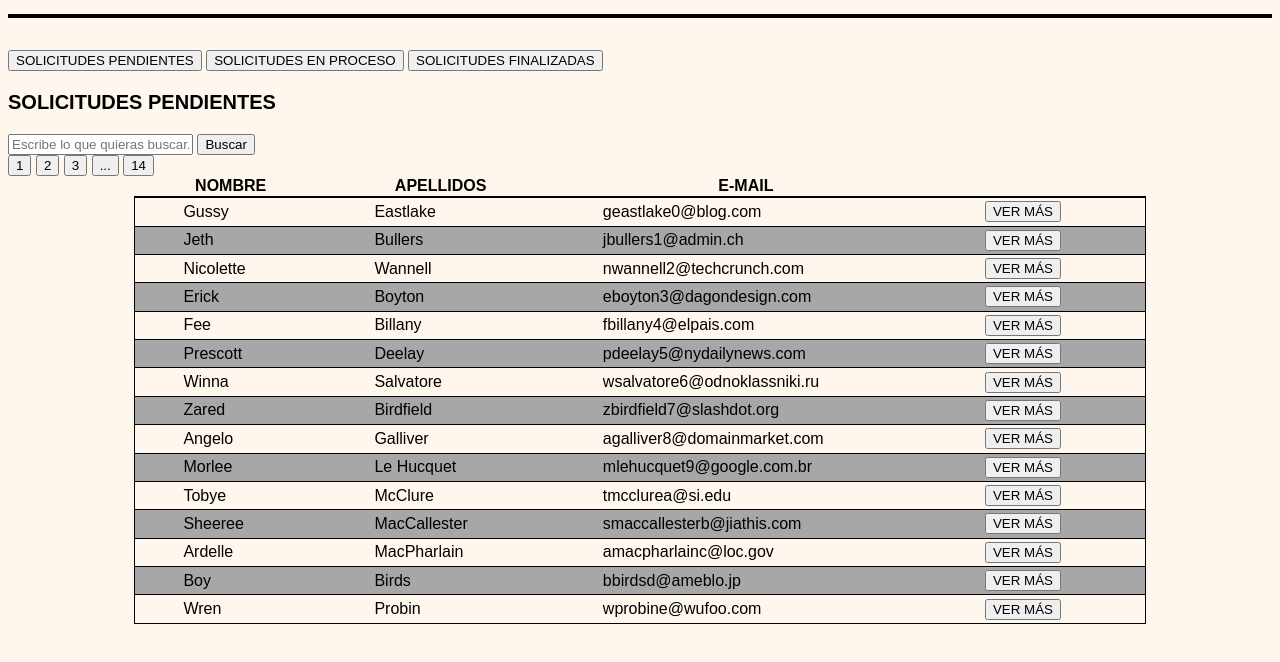
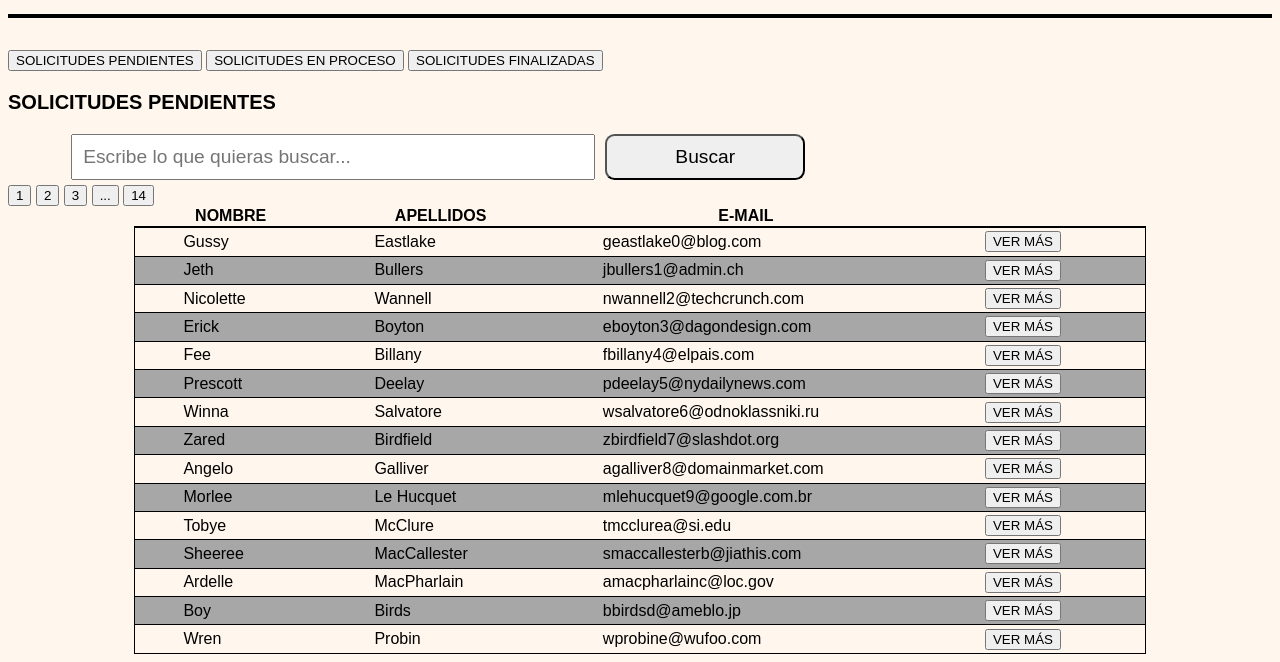
Before and after one commit to Meana13/Proyecto_Web, a PHP site: page /app/html/page_comercial/page_comercial.html in a window 1280 px wide. Shown: the part 400-1062 px from the top of the page. Before the commit the page ends 1024 px from the top, so only its background shows below. Run offline with PHP 8.4, Linux system fonts and the light colour scheme; some libraries are stand-ins or nearby versions.

Commit message:
css buscador tablas hecho

```diff
--- a/src/app/css/page_comercial/estilos_page_comercial.css
+++ b/src/app/css/page_comercial/estilos_page_comercial.css
@@ -62,9 +62,52 @@
     }
 }
 
+/*-------------SECCIÓN TABLA DE VENTAS----------------*/
 
-/*-------------SECCIÓN GRÁFICAS----------------*/
+/*Buscador:*/
+.buscador {
+    width: 90%;
+    max-width: 2000px;
+    margin: 0 auto;
+    display: flex;
+    justify-content: flex-start;
 
+}
+
+.buscador input {
+    flex: 2 1 0;
+    max-width: 500px;
+    padding: 10px;
+    margin: 0 10px 5px 0;
+    font-size: 1.2em;
+
+}
+.buscador button {
+    flex: 1 1 0;
+    max-width: 200px;
+    margin: 0 0 5px 0;
+    font-size: 1.2em;
+    border-radius: .5em;
+}
+
+/*Versión mobile:*/
+@media(max-width: 400px) {
+
+    .buscador input {
+        padding: 2px;
+        margin: 0 5px 2px 0;
+        font-size: 0.9em;
+    }
+
+    .buscador button {
+        margin: 0 0 2px 0;
+        font-size: 0.9em;
+        border-radius: .5em;
+    }
+}
+/*-------------SECCIÓN GRÁFICAS-----------------------*/
+
+/*Selector de gráfica: */
 #selector-opciones-graficas {
     background-color: #D7D7D7;
     width: 90%;
@@ -76,6 +119,7 @@
     font-size: 1.1em;
 }
 
+/*Gráficas:*/
 #chart-container-semana,
 #chart-container-mes,
 #chart-container-dia,
@@ -88,6 +132,7 @@
     border: 1px solid black;
 }
 
+/*Formato mobile:*/
 @media(max-width: 400px){
 
     #selector-opciones-graficas {
--- a/src/app/html/page_comercial/page_comercial.html
+++ b/src/app/html/page_comercial/page_comercial.html
@@ -72,8 +72,10 @@
             <h3>SOLICITUDES PENDIENTES</h3>
 
             <!--Aquí empieza el buscador de la tabla-->
-            <input class="buscador" id="buscador-pendientes" placeholder="Escribe lo que quieras buscar...">
-            <button onclick="buscarSolicitudesPendientes()">Buscar</button>
+            <div class="buscador">
+                <input id="buscador-pendientes" placeholder="Escribe lo que quieras buscar...">
+                <button onclick="buscarSolicitudesPendientes()">Buscar</button>
+            </div>
             <!--Aquí acaba el buscador de la tabla-->
 
             <!--Aquí empieza el paginador de solicitudes pendientes-->
@@ -125,8 +127,10 @@
             <h3>SOLICITUDES EN PROCESO</h3>
 
             <!--Aquí empieza el buscador de la tabla-->
-            <input class="buscador" id="buscador-proceso" placeholder="Escribe lo que quieras buscar...">
-            <button onclick="buscarSolicitudesEnProceso()">Buscar</button>
+            <div class="buscador">
+                <input id="buscador-proceso" placeholder="Escribe lo que quieras buscar...">
+                <button onclick="buscarSolicitudesEnProceso()">Buscar</button>
+            </div>
             <!--Aquí acaba el buscador de la tabla-->
 
             <!--Aquí empieza el paginador de solicitudes en proceso-->
@@ -176,8 +180,10 @@
             <h3>SOLICITUDES FINALIZADAS</h3>
 
             <!--Aquí empieza el buscador de la tabla-->
-            <input class="buscador" id="buscador-finalizadas" placeholder="Escribe lo que quieras buscar...">
-            <button onclick="buscarSolicitudesFinalizadas()">Buscar</button>
+            <div class="buscador">
+                <input  id="buscador-finalizadas" placeholder="Escribe lo que quieras buscar...">
+                <button onclick="buscarSolicitudesFinalizadas()">Buscar</button>
+            </div>
             <!--Aquí acaba el buscador de la tabla-->
 
             <!--Aquí empieza el paginador de solicitudes finalizadas-->
@@ -240,8 +246,10 @@
         <section id="lista-ventas">
 
             <!--Aquí empieza el buscador de la tabla-->
-            <input class="buscador" id="buscador-ventas" placeholder="Escribe lo que quieras buscar...">
-            <button onclick="buscarVentas()">Buscar</button>
+            <div class="buscador">
+                <input id="buscador-ventas" placeholder="Escribe lo que quieras buscar...">
+                <button onclick="buscarVentas()">Buscar</button>
+            </div>
             <!--Aquí acaba el buscador de la tabla-->
 
             <!--Aquí empieza el paginador de ventas-->
--- a/src/app/js/page_comercial.js
+++ b/src/app/js/page_comercial.js
@@ -345,7 +345,7 @@ function crearFilaVenta(venta) {
 
     let celdaBoton = document.createElement("td");
     let botonVerVenta = document.createElement("button");
-    botonVerVenta.textContent = "VER MÁS";
+    botonVerVenta.textContent = "VER VENTA";
     celdaBoton.appendChild(botonVerVenta);
 
 
```
